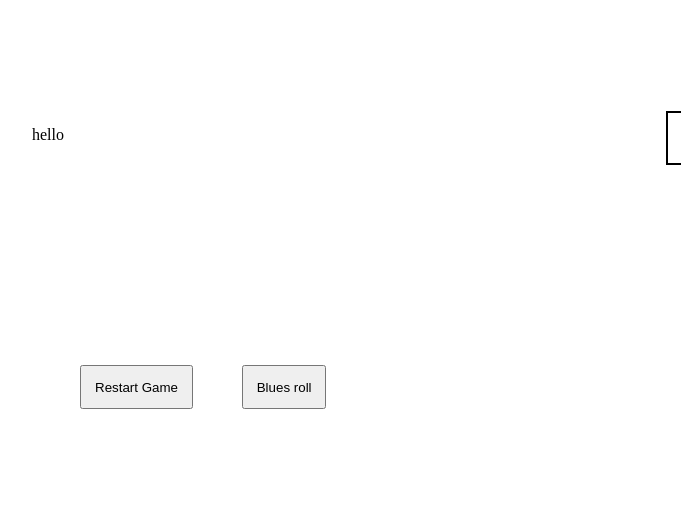
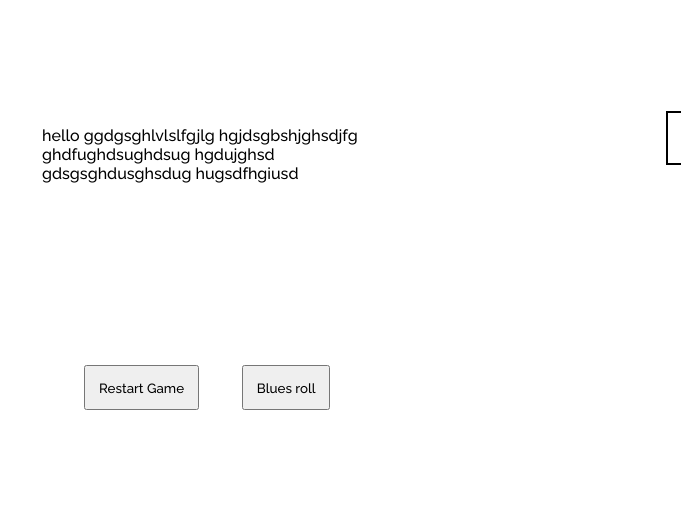
Before and after one commit to nickonbabaei/Zanzibar, a plain HTML site: page second.html in a window 1280 px wide. Shown: the part 170-683 px from the top of the page, 11-692 px from the left. Drawn offline with Linux system fonts and the light colour scheme.

Commit message:
changed font

```diff
--- a/second.html
+++ b/second.html
@@ -1,6 +1,7 @@
 <!DOCTYPE html>
 <html lang="en">
 <head>
+    <link href="https://fonts.googleapis.com/css2?family=Lato&family=Raleway:wght@500&display=swap" rel="stylesheet">
     <meta charset="UTF-8">
     <meta http-equiv="X-UA-Compatible" content="IE=edge">
     <meta name="viewport" content="width=device-width, initial-scale=1.0">
@@ -10,7 +11,7 @@
 </head>
 <body>
         <div class="container">
-            <p class="description">hello</p>
+            <p class="description">hello ggdgsghlvlslfgjlg hgjdsgbshjghsdjfg ghdfughdsughdsug hgdujghsd gdsgsghdusghsdug hugsdfhgiusd</p>
         </div>
     </div>
     <div class="blue-chips">
--- a/style.css
+++ b/style.css
@@ -33,6 +33,7 @@ body {
 }
 
 .roll {
+    font-family: 'Raleway', sans-serif;
     position: relative;
     padding: 1%;
     right: -250px;
@@ -76,13 +77,18 @@ body {
 
 .container {
     position: absolute;
-    margin-left: 40px;
+    margin-left: 50px;
     width: 350px;
     height: 400px;
     bottom: 120px;
 }
 
+.description {
+    font-family: 'Raleway', sans-serif;
+}
+
 .restart-game {
+    font-family: 'Raleway', sans-serif;
     position: relative;
     bottom: -200px;
     padding: 1%;
```
